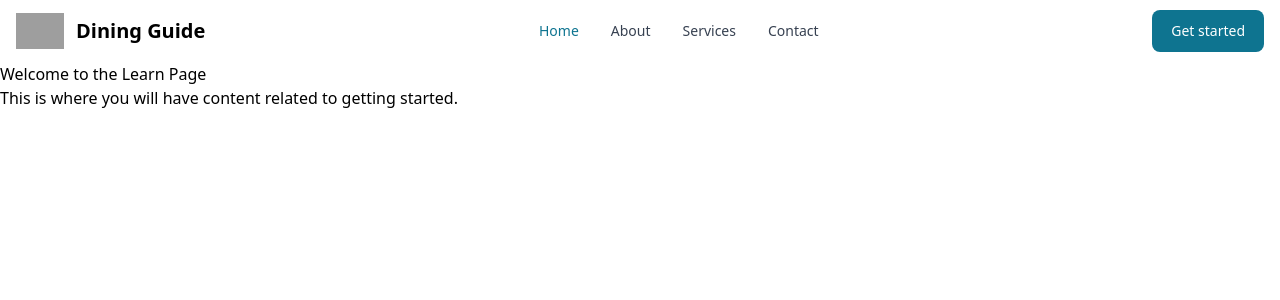
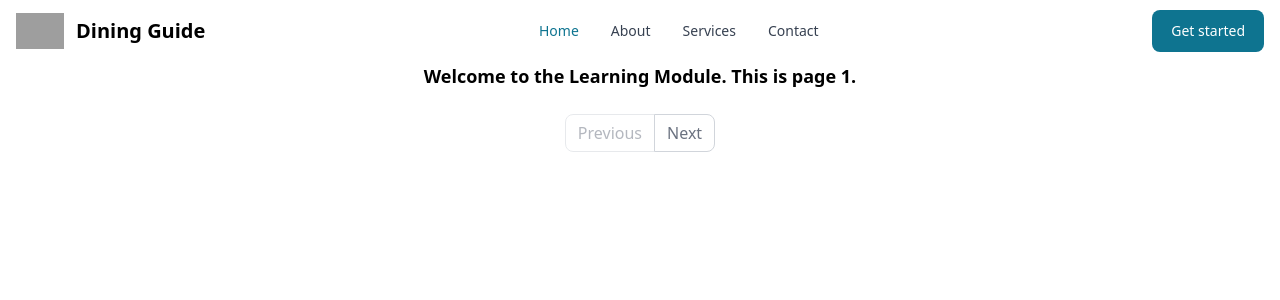
Before and after one commit to remembyr/UIDesignGroupProject, a React (Create React App) app in the folder columbia-dining-guide/: page /learn in a window 1280 px wide. Shown: the top 300 px of the page. Built offline with nearby package versions, Linux system fonts and the light colour scheme; grey boxes are pictures that could not be loaded.

Commit message:
adding pagination to learn

```diff
--- a/columbia-dining-guide/src/components/Learn.tsx
+++ b/columbia-dining-guide/src/components/Learn.tsx
@@ -1,11 +1,35 @@
-// src/components/Learn.js
-import React from "react";
+import React, { useState } from "react";
+import { Pagination } from "flowbite-react";
+import MacroMenu from "./MacroMenu";
+
+// Define placeholder content for each page
+const pageContents = [
+  "Welcome to the Learning Module. This is page 1.",
+  "Explore more about our topics on page 2.",
+  "Detailed insights are provided on page 3.",
+  "Page 4 contains advanced content.",
+  "Review and summary on page 5.",
+];
 
 export function Learn() {
+  const [currentPage, setCurrentPage] = useState(1);
+
+  const onPageChange = (page: number) => {
+    setCurrentPage(page);
+  };
+
   return (
-    <div>
-      <h1>Welcome to the Learn Page</h1>
-      <p>This is where you will have content related to getting started.</p>
+    <div className="flex flex-col items-center space-y-4">
+      <div className="text-lg font-semibold">
+        {/* Render content based on current page, fallback to page 1 if out of bounds */}
+        {pageContents[currentPage - 1] || pageContents[0]}
+      </div>
+      <Pagination
+        layout="navigation"
+        currentPage={currentPage}
+        totalPages={pageContents.length} // Set to the number of pages in pageContents
+        onPageChange={onPageChange}
+      />
     </div>
   );
 }
```
